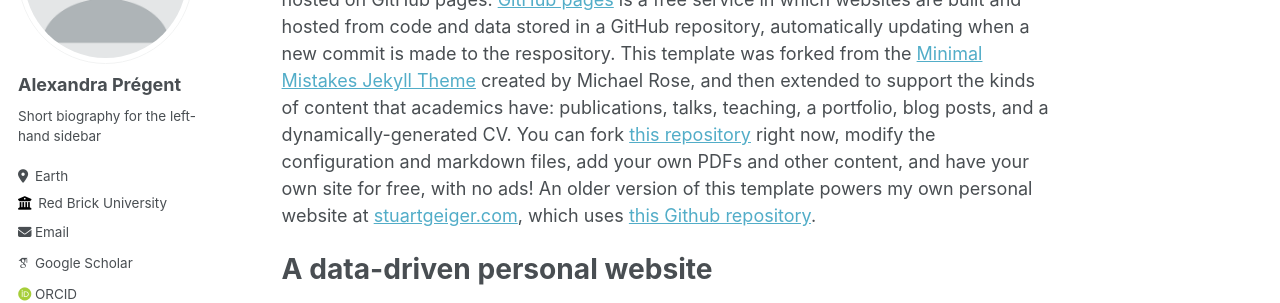
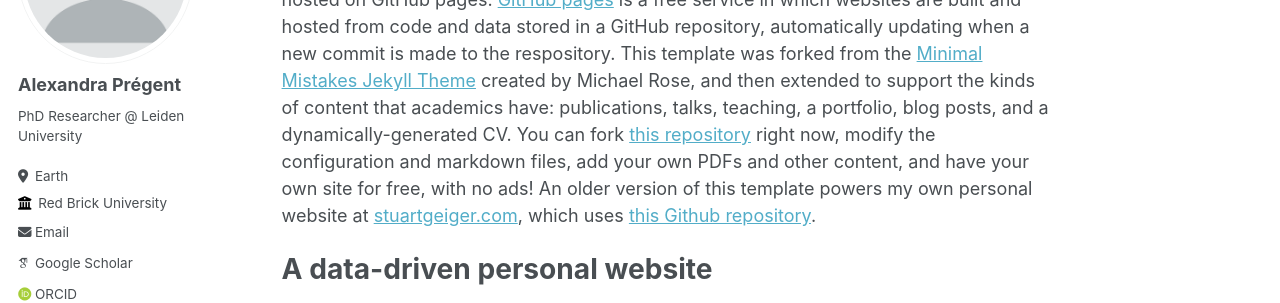
Before and after one commit to AlexandraPregent/AlexandraPregent.github.io, a Jekyll site: the page built from _pages/about.md, in a window 1280 px wide. Shown: the part 197-500 px from the top of the page. Built offline with Jekyll 4.4.1, drawn with Linux system fonts in a browser that asks for light colours; some web fonts are replaced.

Commit message:
Update _config.yml

```diff
--- a/_config.yml
+++ b/_config.yml
@@ -24,7 +24,7 @@ author:
   avatar           : "profile.png"
   name             : "Alexandra Prégent"
   pronouns         : # example: "she/her"
-  bio              : "Short biography for the left-hand sidebar"
+  bio              : "PhD Researcher @ Leiden University"
   location         : "Earth"
   employer         : "Red Brick University"
   uri              : # URL
```
